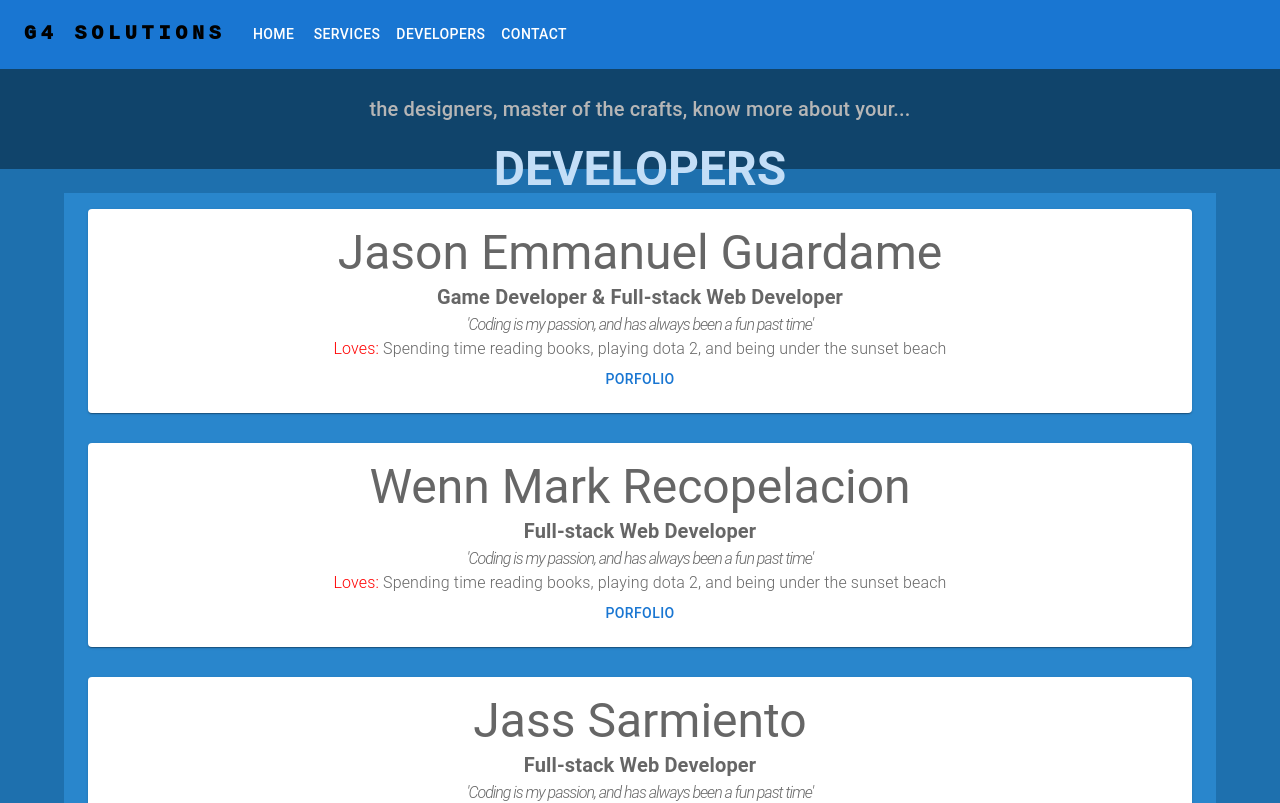
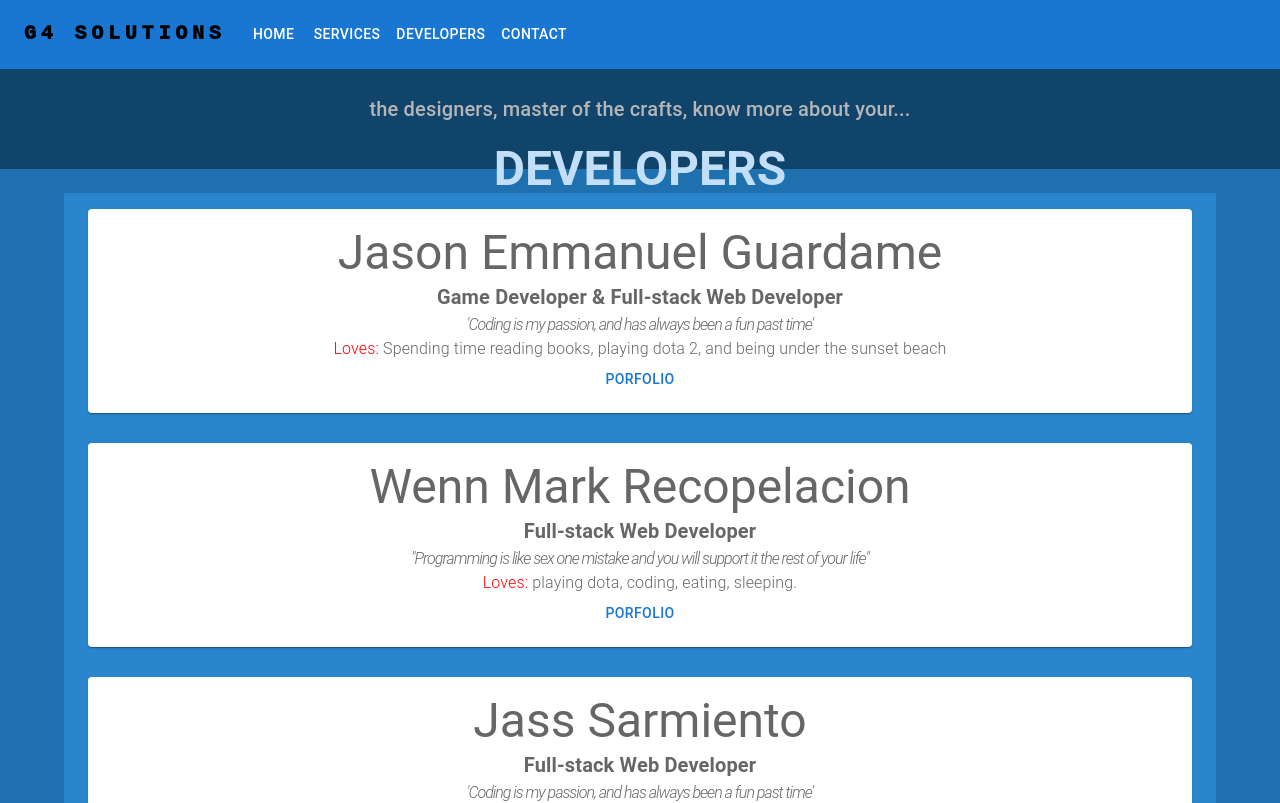
Before and after one commit to reliquizh01/GroupFourWebSolutions, a React (Create React App) app: page /developers in a window 1280 px wide. Shown: the top 803 px of the page. Built offline with nearby package versions, Linux system fonts and the light colour scheme.

Commit message:
added information about the developers

```diff
--- a/src/Components/Developers.js
+++ b/src/Components/Developers.js
@@ -88,11 +88,11 @@ const Developers = () => {
                         </Typography>
                         <Typography component="p" fontWeight='light' sx={{fontStyle: 'italic',
                         letterSpacing: -1}}>
-                            'Coding is my passion, and has always been a fun past time'
+                            "Programming is like sex one mistake and you will support it the rest of your life"
                         </Typography>
 
                         <Typography component="p" fontWeight='light'>
-                            <a style={{color:'red'}}>Loves:</a> Spending time reading books, playing dota 2, and being under the sunset beach
+                            <a style={{color:'red'}}>Loves:</a> playing dota, coding, eating, sleeping.
                         </Typography>
                         <Button href="https://markustech.github.io/portfolio/">
                             Porfolio
@@ -122,7 +122,7 @@ const Developers = () => {
                         </Typography>
 
                         <Typography component="p" fontWeight='light'>
-                            <a style={{color:'red'}}>Loves:</a> Spending time reading books, playing dota 2, and being under the sunset beach
+                            <a style={{color:'red'}}>Loves:</a> watching anime, playing online games, listening to Jpop
                         </Typography>
                         <Button href="https://markustech.github.io/portfolio/">
                             Porfolio
```
